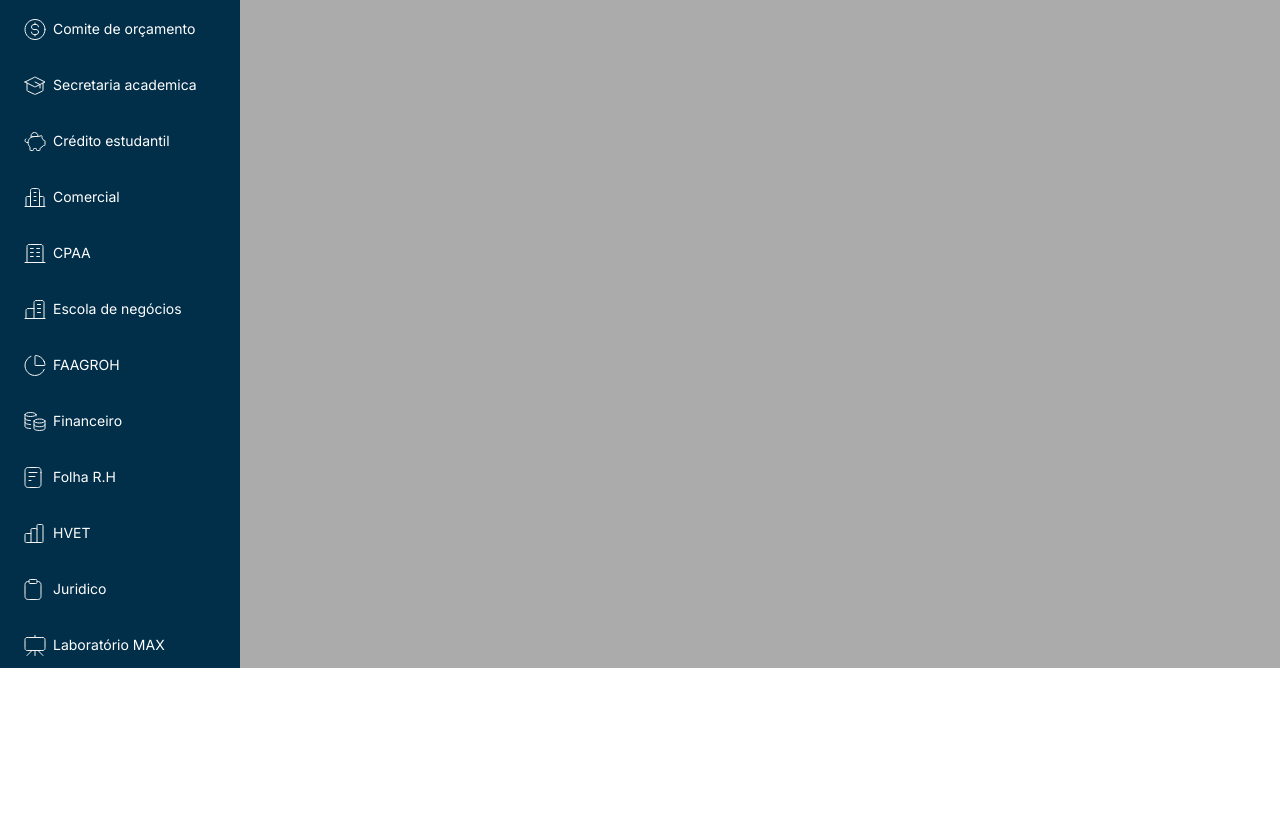
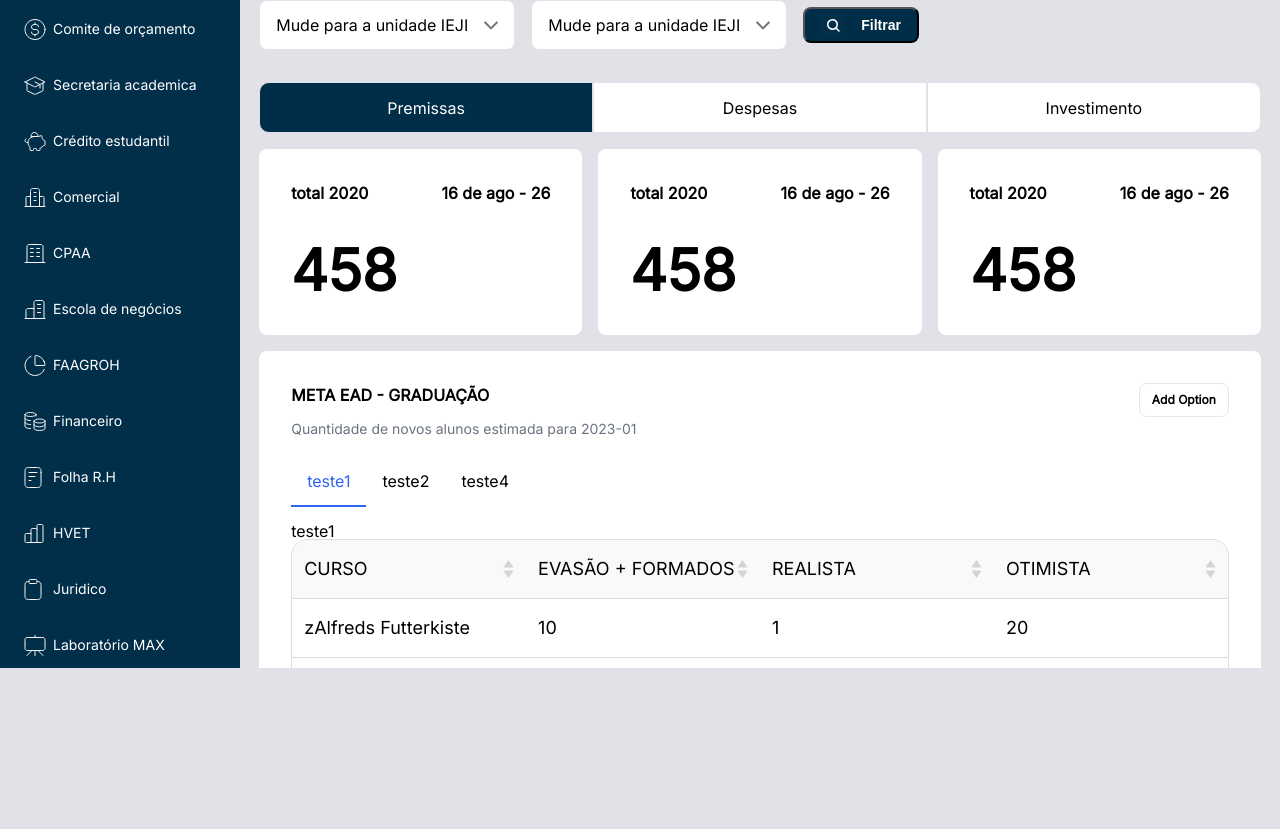
Before and after one commit to TutorFx/Unieduk-Components, a website: page src/layout/layout.html in a window 1280 px wide. Shown: the part 132-961 px from the top of the page. Before the commit the page ends 800 px from the top, so only its background shows below. Drawn offline with nearby package versions, Linux system fonts and the light colour scheme.

Commit message:
Comercial Final

```diff
--- /dev/null
+++ b/src/components/layout.js
@@ -0,0 +1,35 @@
+const fajLayout = {
+  template: /*html*/ `
+  <div class="logo"><img src="../assets/logo.svg" alt="Logo Unieduk"></div>
+  <header>
+    <div id="Search-field">
+      <input type="text" name="Search">
+      <svg width="24" height="24" viewBox="0 0 24 24" fill="none" xmlns="http://www.w3.org/2000/svg">
+        <rect width="24" height="24" fill="" fill-opacity="0.01"/>
+        <path fill-rule="evenodd" clip-rule="evenodd" d="M16.4362 15.085L20.3762 19.095C20.5527 19.2858 20.648 19.5378 20.6419 19.7976C20.6358 20.0575 20.5288 20.3047 20.3435 20.487C20.1583 20.6693 19.9093 20.7722 19.6494 20.7741C19.3895 20.776 19.1391 20.6766 18.9512 20.497L15.0132 16.491C13.4938 17.6357 11.5961 18.1602 9.70452 17.9583C7.81291 17.7564 6.0687 16.8432 4.82506 15.4036C3.58142 13.9641 2.9313 12.1057 3.00633 10.2048C3.08136 8.30394 3.87593 6.5026 5.22916 5.16554C6.58238 3.82848 8.39314 3.05561 10.2948 3.00343C12.1964 2.95126 14.0468 3.62367 15.4714 4.88451C16.8959 6.14536 17.788 7.90042 17.9672 9.79432C18.1463 11.6882 17.5991 13.5794 16.4362 15.085ZM10.5002 16C11.9589 16 13.3579 15.4206 14.3893 14.3891C15.4208 13.3577 16.0002 11.9587 16.0002 10.5C16.0002 9.04134 15.4208 7.64239 14.3893 6.61094C13.3579 5.57949 11.9589 5.00003 10.5002 5.00003C9.04155 5.00003 7.64261 5.57949 6.61116 6.61094C5.57971 7.64239 5.00024 9.04134 5.00024 10.5C5.00024 11.9587 5.57971 13.3577 6.61116 14.3891C7.64261 15.4206 9.04155 16 10.5002 16Z" fill="#42526E"/>
+      </svg>
+    </div>
+  </header>
+  <div class="user" tabindex="3">
+    <div class="data">
+      <h4>Daniel O Brabo</h4>
+      <p>daniel_obrabo@gmail.com</p>
+    </div>
+    <div class="img avatar">
+      <img src="../assets/images/avatar.png" alt="daniel obrabo">
+    </div>
+  </div>
+  <nav>
+    <div class="menu-item" tabindex="0" v-for="(item, i) in menu">
+      <div class="item-icon" v-html="item.icon"></div>
+      <div class="item-text"><p>{{item.text}}</p></div>
+    </div>
+  </nav>
+  <section>
+    <slot></slot>
+  </section>
+  `,
+  data: () => ({
+    menu: [...menuItems, ...new Array(30).fill({ 'icon': 'X', 'text': 'Exemplo bla bla bla bla bla bla' })]
+  }),
+};
--- a/src/layout/layout.html
+++ b/src/layout/layout.html
@@ -8,6 +8,12 @@
   <title>Comercial</title>
   <link rel="stylesheet" href="../css/styles.css">
   <link rel="stylesheet" href="../css/layout.css">
+
+  <link rel="stylesheet" href="../css/comercial.css">
+  <link rel="stylesheet" href="../css/selector.css">
+  <link rel="stylesheet" href="../css/tabela.css">
+  <link rel="stylesheet" href="../css/selectnav.css">
+
   <link rel="preconnect" href="https://fonts.googleapis.com">
   <link rel="preconnect" href="https://fonts.gstatic.com" crossorigin>
   <link href="https://fonts.googleapis.com/css2?family=Inter:wght@300;400&display=swap" rel="stylesheet">
@@ -16,38 +22,92 @@
 
 <body>
   <script src="https://unpkg.com/vue@3/dist/vue.global.js"></script>
+
   <script src="../assets/menu.js"></script>
+  <script src="../components/layout.js"></script>
+
+  <script src="https://cdnjs.cloudflare.com/ajax/libs/lodash.js/4.17.21/lodash.min.js"></script>
+  <script src="../components/select.js"></script>
+  <script src="../components/selectNav.js"></script>
+  <script src="../components/tabela.js"></script>
+
   <main>
     <div id="comercial" class="comercial">
       <div id="app">
-        <div class="logo"><img src="../assets/logo.svg" alt="Logo Unieduk"></div>
-        <header>
-          <div id="Search-field">
-            <input type="text" name="Search">
-            <svg width="24" height="24" viewBox="0 0 24 24" fill="none" xmlns="http://www.w3.org/2000/svg">
-              <rect width="24" height="24" fill="" fill-opacity="0.01"/>
-              <path fill-rule="evenodd" clip-rule="evenodd" d="M16.4362 15.085L20.3762 19.095C20.5527 19.2858 20.648 19.5378 20.6419 19.7976C20.6358 20.0575 20.5288 20.3047 20.3435 20.487C20.1583 20.6693 19.9093 20.7722 19.6494 20.7741C19.3895 20.776 19.1391 20.6766 18.9512 20.497L15.0132 16.491C13.4938 17.6357 11.5961 18.1602 9.70452 17.9583C7.81291 17.7564 6.0687 16.8432 4.82506 15.4036C3.58142 13.9641 2.9313 12.1057 3.00633 10.2048C3.08136 8.30394 3.87593 6.5026 5.22916 5.16554C6.58238 3.82848 8.39314 3.05561 10.2948 3.00343C12.1964 2.95126 14.0468 3.62367 15.4714 4.88451C16.8959 6.14536 17.788 7.90042 17.9672 9.79432C18.1463 11.6882 17.5991 13.5794 16.4362 15.085ZM10.5002 16C11.9589 16 13.3579 15.4206 14.3893 14.3891C15.4208 13.3577 16.0002 11.9587 16.0002 10.5C16.0002 9.04134 15.4208 7.64239 14.3893 6.61094C13.3579 5.57949 11.9589 5.00003 10.5002 5.00003C9.04155 5.00003 7.64261 5.57949 6.61116 6.61094C5.57971 7.64239 5.00024 9.04134 5.00024 10.5C5.00024 11.9587 5.57971 13.3577 6.61116 14.3891C7.64261 15.4206 9.04155 16 10.5002 16Z" fill="#42526E"/>
-            </svg>
+        <layout>
+          <div class="breadcrumb">Inicio / Comercial</div>
+          <div class="toolbar">
+            <faj-select titulo="Mude para a unidade IEJI" :inputs="inputs" @conteudo="(e) => selector = e"></faj-select>
+            <faj-select titulo="Mude para a unidade IEJI" :inputs="inputs" @conteudo="(e) => selector = e"></faj-select>
+            <button class="filter--btn">
+              <svg width="24" height="24" viewBox="0 0 24 24" fill="none" xmlns="http://www.w3.org/2000/svg">
+                <rect width="24" height="24" fill="white" fill-opacity="0.01"/>
+                <path d="M14.8228 15.8831C13.7122 16.725 12.3234 17.114 10.9371 16.9714C9.55074 16.8287 8.27024 16.1651 7.35438 15.1146C6.43851 14.0642 5.95559 12.7052 6.00321 11.3123C6.05084 9.91947 6.62545 8.59663 7.61092 7.61116C8.59639 6.62569 9.91922 6.05108 11.3121 6.00346C12.7049 5.95584 14.0639 6.43876 15.1144 7.35462C16.1649 8.27048 16.8285 9.55098 16.9711 10.9373C17.1138 12.3237 16.7248 13.7125 15.8828 14.8231L18.5298 17.4701C18.8228 17.7631 19.0598 18.0601 18.5298 18.5301C17.9998 19.0001 17.7628 18.8231 17.4698 18.5301L14.8228 15.8831ZM11.4998 15.5001C12.5607 15.5001 13.5781 15.0786 14.3282 14.3285C15.0784 13.5783 15.4998 12.5609 15.4998 11.5001C15.4998 10.4392 15.0784 9.42177 14.3282 8.67162C13.5781 7.92148 12.5607 7.50005 11.4998 7.50005C10.4389 7.50005 9.42153 7.92148 8.67138 8.67162C7.92123 9.42177 7.49981 10.4392 7.49981 11.5001C7.49981 12.5609 7.92123 13.5783 8.67138 14.3285C9.42153 15.0786 10.4389 15.5001 11.4998 15.5001Z" fill="white"/>
+              </svg>
+              Filtrar
+            </button>
           </div>
-        </header>
-        <div class="user" tabindex="3">
-          <div class="data">
-            <h4>Daniel O Brabo</h4>
-            <p>daniel_obrabo@gmail.com</p>
+          <div class="tabs">
+            <div class="tab selected">
+              Premissas
+            </div>
+            <div class="tab">
+              Despesas
+            </div>
+            <div class="tab">
+              Investimento
+            </div>
           </div>
-          <div class="img avatar">
-            <img src="../assets/images/avatar.png" alt="daniel obrabo">
+          <div class="cards">
+            <div class="card">
+              <div class="top-bar">
+                <span>total 2020</span>
+                <span>16 de ago - 26</span>
+              </div>
+              <div class="value">
+                <svg viewBox="0 0 56 18">
+                  <text x="0" y="15">458</text>
+                </svg>
+              </div>
+            </div>
+            <div class="card">
+              <div class="top-bar">
+                <span>total 2020</span>
+                <span>16 de ago - 26</span>
+              </div>
+              <div class="value">
+                <svg viewBox="0 0 56 18">
+                  <text x="0" y="15">458</text>
+                </svg>
+              </div>
+            </div>
+            <div class="card">
+              <div class="top-bar">
+                <span>total 2020</span>
+                <span>16 de ago - 26</span>
+              </div>
+              <div class="value">
+                <svg viewBox="0 0 56 18">
+                  <text x="0" y="15">458</text>
+                </svg>
+              </div>
+            </div>
           </div>
-        </div>
-        <nav>
-          <div class="menu-item" tabindex="0" v-for="(item, i) in menu">
-            <div class="item-icon" v-html="item.icon"></div>
-            <div class="item-text"><p>{{item.text}}</p></div>
+
+          <div class="card--table">
+            <div class="top-bar">
+              <span>META EAD - GRADUAÇÃO</span>
+              <a href="#card-table">Add Option</a>
+            </div>
+            <div class="disabled-color">Quantidade de novos alunos estimada para 2023-01</div>
+            <faj-selectnav :options="optionsNavOne" @selected="(e) => selectNav = e"></faj-selectnav>
+            {{selectNav}}
+            <faj-tabela :table="tabledata"></faj-tabela>
+            <faj-selectnav :options="optionsNavOne" @selected="(e) => selectNav = e"></faj-selectnav>
+            {{selectNav}}
+            <faj-tabela :table="tabledata"></faj-tabela>
           </div>
-        </nav>
-        <section>
-          section
-        </section>
+        </layout>
       </div>
     </div>
   </main>
@@ -55,8 +115,44 @@
     const { createApp } = Vue
 
     createApp({
+      components: {
+        layout: fajLayout,
+        "faj-select": fajSelect,
+        "faj-tabela": tabela,
+        "faj-selectnav": fajSelectNav,
+      },
       data: () => ({
-        menu: [...menuItems, ...new Array(30).fill({ 'icon': 'X', 'text': 'Exemplo bla bla bla bla bla bla' })]
+        inputs: [{ text: 'teste1', value: 'tedwast' }, { text: 'teste2', value: 'tedwadst' }, { text: 'teste3', value: 'tadest' }],
+        selector: {},
+        radio: null,
+        selectNav: 'teste1',
+        optionsNavOne: ['teste1', 'teste2', 'teste4'],
+        tabledata: [
+          {
+            curso: "zAlfreds Futterkiste",
+            "Evasão + Formados": 10,
+            "Realista": 1,
+            "Otimista": 20
+          },
+          {
+            curso: "Berglunds snabbkop",
+            "Evasão + Formados": 10,
+            "Realista": 5,
+            "Otimista": 20
+          },
+          {
+            curso: "Island Trading",
+            "Evasão + Formados": 10,
+            "Realista": 152,
+            "Otimista": 20
+          },
+          {
+            curso: "Koniglich Essen",
+            "Evasão + Formados": 10,
+            "Realista": 1,
+            "Otimista": 20
+          },
+        ]
       })
     }).mount('#app')
   </script>
--- a/src/scss/comercial.scss
+++ b/src/scss/comercial.scss
@@ -2,12 +2,13 @@
 
 body {
   background-color: #e0e2e7;
-  min-height: 100vh;
+  height: 100vh;
+  overflow: hidden;
 }
 
-#app {
+/* #app {
   padding: 2rem;
-}
+} */
 
 .breadcrumb {
   font-family: Inter, sans-serif;
--- a/src/scss/layout.scss
+++ b/src/scss/layout.scss
@@ -180,8 +180,10 @@ nav {
 }
 
 section {
-	background: #ABABAB;
+	background: #e0e2e7;
 	grid-area: section;
+  padding: 1.2rem;
+  overflow-y: scroll;
 }
 
 aside {
--- a/src/scss/selector.scss
+++ b/src/scss/selector.scss
@@ -34,15 +34,24 @@
     z-index: 2;
 
     .content {
-      padding: 10px;
+      padding: 12px 16px 12px 16px;
+      position: relative;
+
       .search-box{
+        padding: 12px 16px 12px 16px;
+        border: 1px solid #d3d5d9;
+        &:focus-within{
+          border: 1px solid black;
+        }
         margin-bottom: .5rem;
-        position: relative;
+        display: grid;
+        grid-template-columns: 1fr 26px;
+
+        border-radius: 6px;
+
         input[type="text"] {
-          border: 1px solid #e0e2e7;
-          width: fill-available;
-          padding: 12px 16px 12px 16px;
-          border-radius: 6px;
+          border: none;
+          width: 100%;
           //styleName: Body / Regular;
           font-family: Inter;
           font-size: 16px;
@@ -51,14 +60,15 @@
           letter-spacing: 0em;
           text-align: left;
           &:focus{
-            outline-style: solid;
-            outline-color: black;
+            outline: none;
           }
         }
         svg{
-          position: absolute;
-          right: 17px;
-          top: 17px;
+          display: flex;
+          align-items: center;
+          justify-content: center;
+
+          padding: 5px 5px;
         }
       }
       label:has(input[type="radio"]:checked) {
```
Also changed, not shown: src/layout/comercial2.html (added, +41 -0 lines), src/css/comercial.css, src/css/layout.css, src/css/selector.css.
